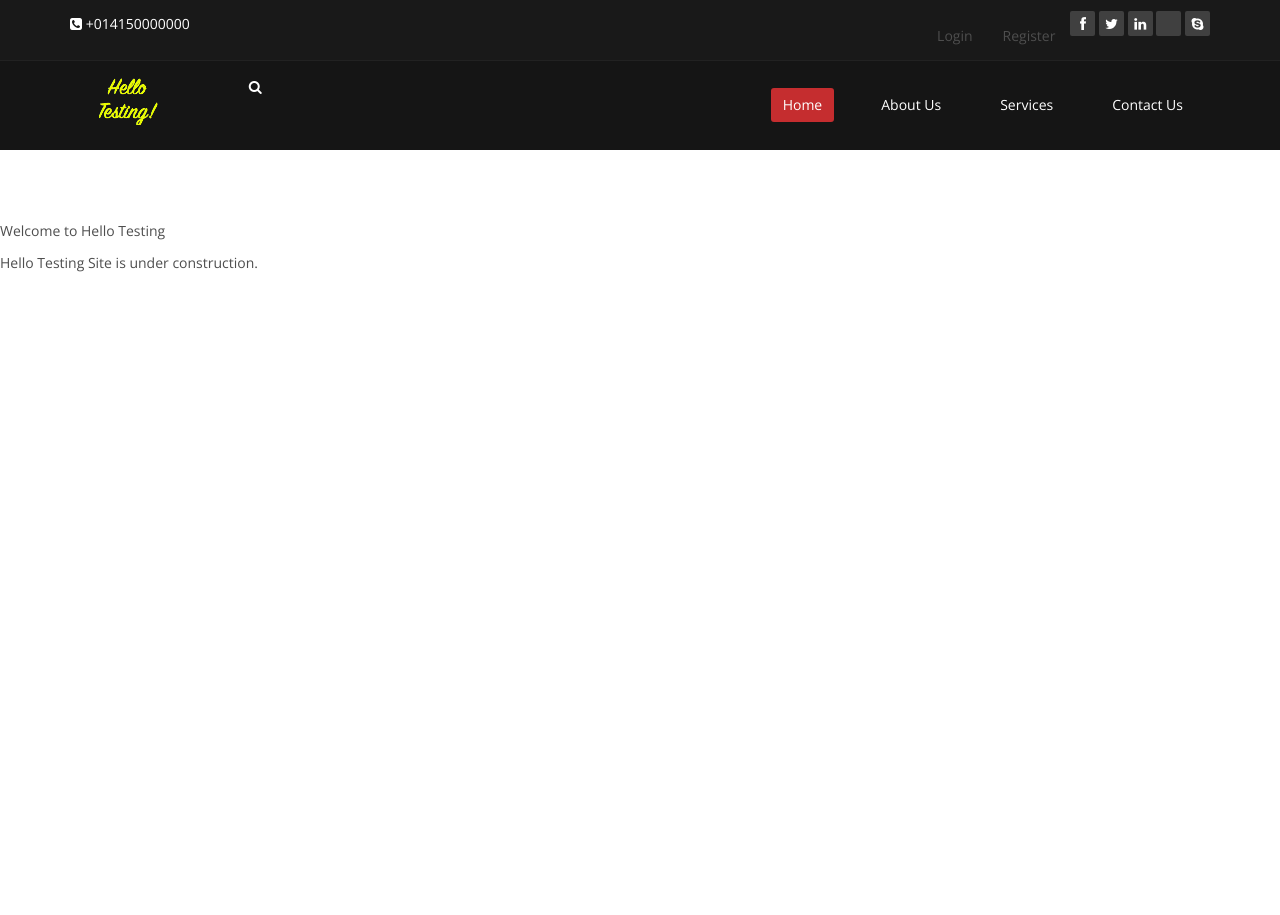
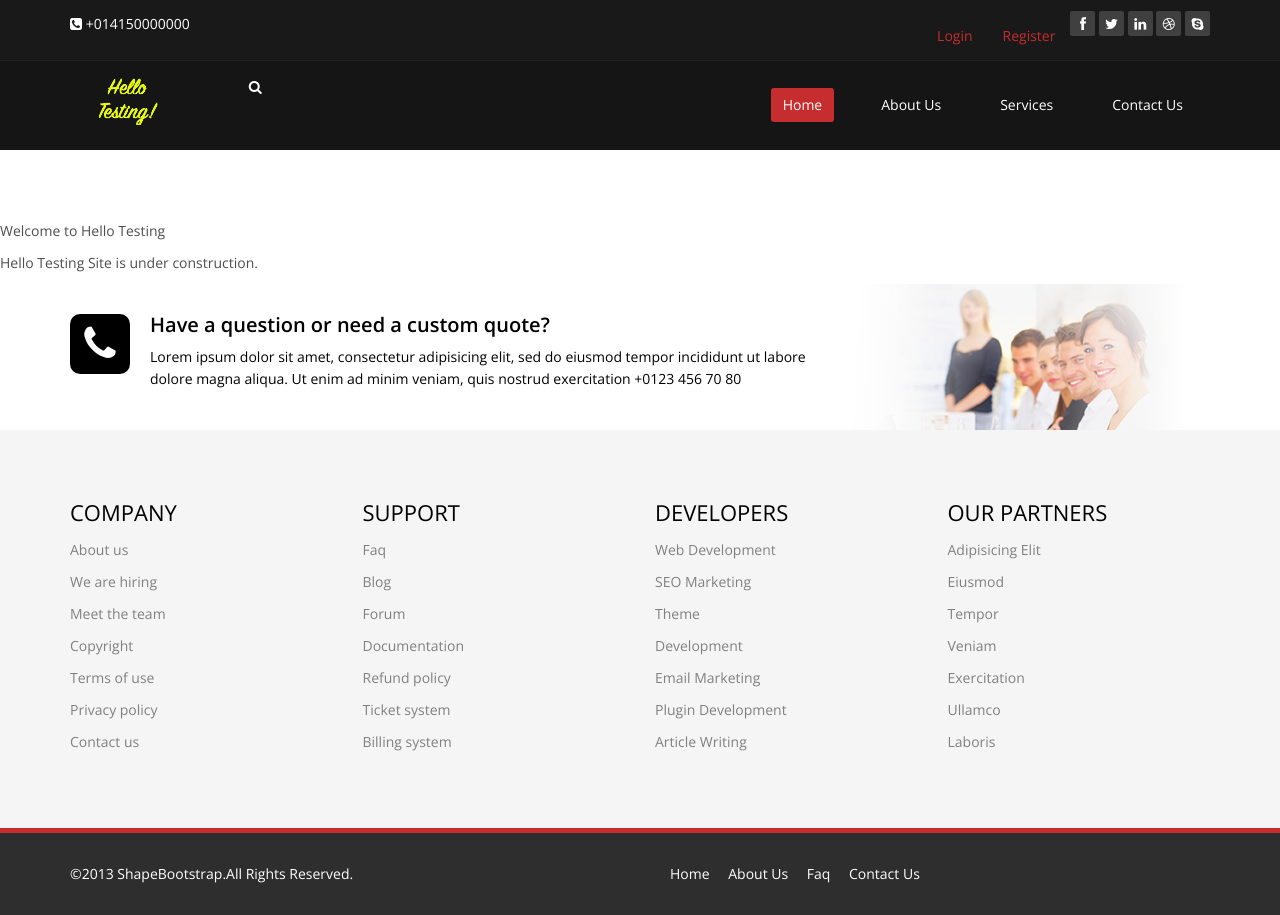
Before and after one commit to CSRocker/helloTesting, a website: page views/index.html in a window 1280 px wide. Before the commit the page ends 800 px from the top, so only its background shows below. Drawn offline with nearby package versions, Linux system fonts and the light colour scheme.

Commit message:
added some homepage items

```diff
--- a/views/index.html
+++ b/views/index.html
@@ -34,14 +34,14 @@
                     </div>
                     <div class="col-sm-6 col-xs-8">
                         <div class="mainmenu pull-right">
-                            <ul class="nav navbar-nav collapase navbar-collapse">Login</ul>
-                            <ul class="nav navbar-nav collapase navbar-collapse">Register</ul>
+                            <ul class="nav navbar-nav collapase navbar-collapse"><a href="#">Login</a></ul>
+                            <ul class="nav navbar-nav collapase navbar-collapse"><a href="#">Register</a></ul>
                             <div class="social pull-right">
                                 <ul class="social-share">
                                     <li><a href="#"><i class="fa fa-facebook"></i></a></li>
                                     <li><a href="#"><i class="fa fa-twitter"></i></a></li>
                                     <li><a href="#"><i class="fa fa-linkedin"></i></a></li>
-                                    <li><a href="#"><i class="fa fa-dribble"></i></a></li>
+                                    <li><a href="#"><i class="fa fa-dribbble"></i></a></li>
                                     <li><a href="#"><i class="fa fa-skype"></i></a></li>
                                 </ul>
                             </div>
@@ -73,7 +73,7 @@
 
                 <div class="collapse navbar-collapse navbar-right">
                     <ul class="nav navbar-nav">
-                        <li class="active"><a href="index.html">Home</a></li>
+                        <li class="active"><a href="/">Home</a></li>
                         <li><a href="#">About Us</a></li>
                         <li><a href="#">Services</a></li>
                         <li><a href="#">Contact Us</a></li>
@@ -82,10 +82,113 @@
             </div>
         </nav>
     </header>
+
     <h1>Hello Testing</h1>
     <p>Welcome to Hello Testing</p>
     <p>Hello Testing Site is under construction. </p>
 
+    <section id="conatcat-info">
+        <div class="container">
+            <div class="row">
+                <div class="col-sm-8">
+                    <div class="media contact-info wow fadeInDown" data-wow-duration="1000ms" data-wow-delay="600ms">
+                        <div class="pull-left">
+                            <i class="fa fa-phone"></i>
+                        </div>
+                        <div class="media-body">
+                            <h2>Have a question or need a custom quote?</h2>
+                            <p>Lorem ipsum dolor sit amet, consectetur adipisicing elit, sed do eiusmod tempor incididunt ut labore dolore magna aliqua. Ut enim ad minim veniam, quis nostrud exercitation +0123 456 70 80</p>
+                        </div>
+                    </div>
+                </div>
+            </div>
+        </div><!--/.container-->
+    </section><!--/#conatcat-info-->
+
+    <section id="bottom">
+        <div class="container wow fadeInDown" data-wow-duration="1000ms" data-wow-delay="600ms">
+            <div class="row">
+                <div class="col-md-3 col-sm-6">
+                    <div class="widget">
+                        <h3>Company</h3>
+                        <ul>
+                            <li><a href="#">About us</a></li>
+                            <li><a href="#">We are hiring</a></li>
+                            <li><a href="#">Meet the team</a></li>
+                            <li><a href="#">Copyright</a></li>
+                            <li><a href="#">Terms of use</a></li>
+                            <li><a href="#">Privacy policy</a></li>
+                            <li><a href="#">Contact us</a></li>
+                        </ul>
+                    </div>
+                </div><!--/.col-md-3-->
+
+                <div class="col-md-3 col-sm-6">
+                    <div class="widget">
+                        <h3>Support</h3>
+                        <ul>
+                            <li><a href="#">Faq</a></li>
+                            <li><a href="#">Blog</a></li>
+                            <li><a href="#">Forum</a></li>
+                            <li><a href="#">Documentation</a></li>
+                            <li><a href="#">Refund policy</a></li>
+                            <li><a href="#">Ticket system</a></li>
+                            <li><a href="#">Billing system</a></li>
+                        </ul>
+                    </div>
+                </div><!--/.col-md-3-->
+
+                <div class="col-md-3 col-sm-6">
+                    <div class="widget">
+                        <h3>Developers</h3>
+                        <ul>
+                            <li><a href="#">Web Development</a></li>
+                            <li><a href="#">SEO Marketing</a></li>
+                            <li><a href="#">Theme</a></li>
+                            <li><a href="#">Development</a></li>
+                            <li><a href="#">Email Marketing</a></li>
+                            <li><a href="#">Plugin Development</a></li>
+                            <li><a href="#">Article Writing</a></li>
+                        </ul>
+                    </div>
+                </div><!--/.col-md-3-->
+
+                <div class="col-md-3 col-sm-6">
+                    <div class="widget">
+                        <h3>Our Partners</h3>
+                        <ul>
+                            <li><a href="#">Adipisicing Elit</a></li>
+                            <li><a href="#">Eiusmod</a></li>
+                            <li><a href="#">Tempor</a></li>
+                            <li><a href="#">Veniam</a></li>
+                            <li><a href="#">Exercitation</a></li>
+                            <li><a href="#">Ullamco</a></li>
+                            <li><a href="#">Laboris</a></li>
+                        </ul>
+                    </div>
+                </div><!--/.col-md-3-->
+            </div>
+        </div>
+    </section><!--/#bottom-->
+
+
+    <footer id="footer" class="midnigt-blue">
+        <div class="container">
+            <div class="row">
+                <div class="col-sm-6">
+                    &copy;2013 <a target="_blank" href="http://shapebootstrap.net/" title="Free Twitter BootStrap WordPress Theme and HTML Templates"> ShapeBootstrap</a>.All Rights Reserved.
+                </div>
+                <div class="col-sm-6">
+                    <ul class="pul-right">
+                        <li><a href="#">Home</a></li>
+                        <li><a href="#">About Us</a></li>
+                        <li><a href="#">Faq</a></li>
+                        <li><a hre="#">Contact Us</a></li>
+                    </ul>
+                </div>
+            </div>
+        </div>
+    </footer> <!--/.#footer-->
 
     <!-- /#wrapper -->
 
```
